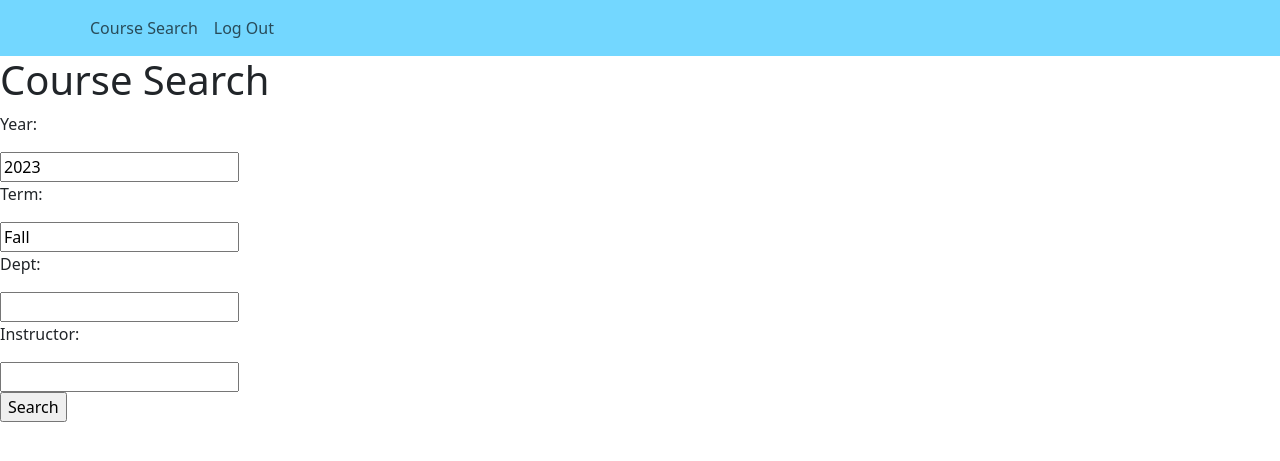
After one commit to willbelcher/cs3240-project, a Django app: page /schedule/course_search/ in a window 1280 px wide. The commit adds this page. Shown: the top 461 px of the page. Run offline with Django 4.2, Linux system fonts and the light colour scheme; the visitor is signed in with stand-in values (Sample User, id 1).

Commit message:
basic functionality

```diff
--- a/schedule/api.py
+++ b/schedule/api.py
@@ -8,10 +8,10 @@ def get_course_list(year=2023, term="Fall", dept=False, instructor=False):
     if term == "Fall":
         num_term = 8
     elif term == "Spring":
-        num_term = 12
+        num_term = 2
 
     search_url = base_url
-    search_url += field_pattern.format("term", "1{}{}".format(year%100, num_term))
+    search_url += field_pattern.format("term", "1{}{}".format(int(year)%100, num_term))
 
     if dept:
         search_url += field_pattern.format("subject", dept)
@@ -20,3 +20,5 @@ def get_course_list(year=2023, term="Fall", dept=False, instructor=False):
 
     resp = requests.get(search_url)
     courses = resp.json()
+
+    return courses
--- a/schedule/templates/nav.html
+++ b/schedule/templates/nav.html
@@ -4,6 +4,9 @@
         <div class = "container">
             <ul class="navbar-nav">
                 <li class="nav-item active">
+                    <a href = "{% url 'course_search' %}" class = "nav-link">Course Search</a>
+                </li>
+                <li class="nav-item active">
                     <a href = "{% url 'logout' %}" class = "nav-link">Log Out</a>
                 </li>
             </ul>
--- /dev/null
+++ b/schedule/templates/schedule/course_search.html
@@ -0,0 +1,44 @@
+{% include "nav.html" %}
+{% load static %}
+<!DOCTYPE html>
+<html>
+    <head>
+        <title>Schedule App Title</title>
+    </head>
+    <body>
+        <header>
+            <h1>Course Search</h1>
+            <link href="https://cdn.jsdelivr.net/npm/bootstrap@5.3.0-alpha1/dist/css/bootstrap.min.css" rel="stylesheet" integrity="sha384-GLhlTQ8iRABdZLl6O3oVMWSktQOp6b7In1Zl3/Jr59b6EGGoI1aFkw7cmDA6j6gD" crossorigin="anonymous">
+            <link rel="stylesheet" href="{% static 'css/schedule.css' %}">
+        </header>
+        <div>
+            {% block content %}
+            <form action="{% url 'course_search' %}" method="post">
+                {% csrf_token %}
+                <fieldset>
+                    <p>Year:</p>
+                    <input type="text" name="year" id="year", value="2023"><br>
+                    <p>Term:</p>
+                    <input type="text" name="term" id="term", value="Fall"><br>
+                    <p>Dept:</p>
+                    <input type="text" name="dept" id="dept"><br>
+                    <p>Instructor:</p>
+                    <input type="text" name="instructor" id="instructor"><br>
+                </fieldset>
+                <input type="submit" value="Search">
+            </form>
+            <div>
+                <ul>
+                    {% for course in courses %}
+                        <li>
+                            <div>
+                                <b>{{ course.descr }}</b>
+                            </div>
+                        </li>
+                    {% endfor %}
+                </ul>
+            </div>
+            {% endblock %}
+        </div>
+    </body>
+</html>
--- a/schedule/urls.py
+++ b/schedule/urls.py
@@ -5,4 +5,5 @@ from . import views
 urlpatterns = [
     path('', views.home, name='home'),
     path('logout/', views.logout_view, name='logout'),
+    path('course_search/', views.course_search_view, name='course_search'),
 ]
--- a/schedule/views.py
+++ b/schedule/views.py
@@ -1,6 +1,8 @@
 from django.shortcuts import render, redirect
 from django.contrib.auth.decorators import login_required
 from django.contrib.auth import logout
+
+from .api import get_course_list
 
 # Create your views here.
 
@@ -26,3 +28,16 @@ def home(request):
 def logout_view(request):
     logout(request)
     return redirect('home')
+
+@login_required
+def course_search_view(request):
+    courses = []
+    if request.method == "POST":
+        courses = get_course_list(
+            year=request.POST['year'],
+            term=request.POST['term'],
+            dept=request.POST['dept'],
+            instructor=request.POST['instructor']
+        )
+
+    return render(request, 'schedule/course_search.html', {'courses': courses})
```
